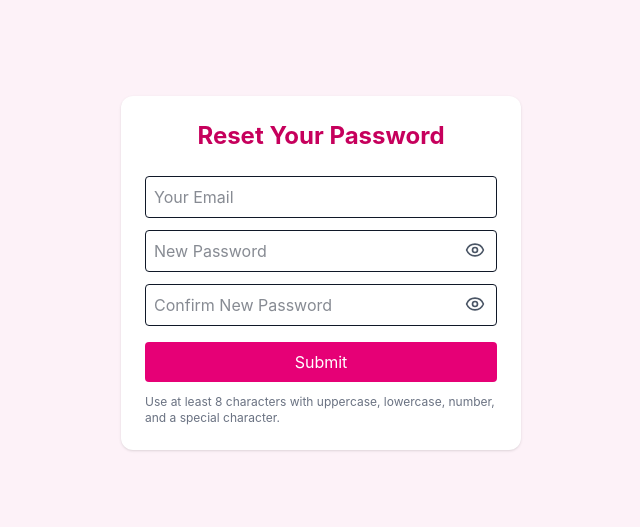
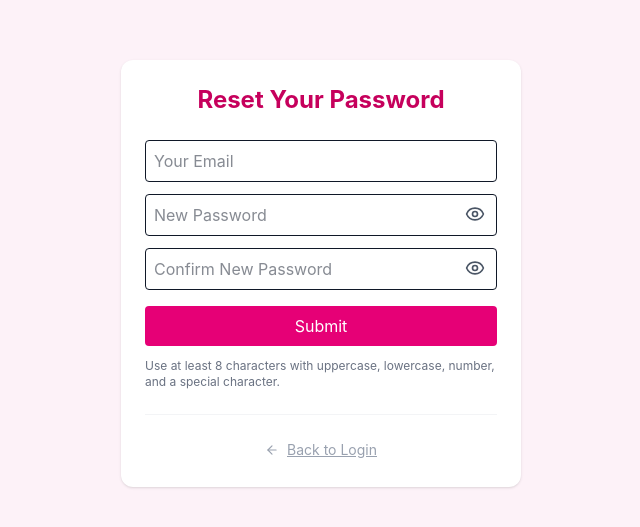
Before and after one commit to Shaik-Maheer/beauty, a React (Vite) app in the folder stylistar/: page /reset-password/1 in a window 1280 px wide. Shown: the part 127-654 px from the top of the page, without its empty margins (319-959 px from the left). Built offline with nearby package versions, Linux system fonts and the light colour scheme; no server answers.

Commit message:
added react-router-dom dependency

```diff
--- a/stylistar/src/pages/ResetPassword.jsx
+++ b/stylistar/src/pages/ResetPassword.jsx
@@ -100,10 +100,10 @@
 
 
 
-import { useParams, useNavigate } from "react-router-dom";
+import { useParams, useNavigate, Link } from "react-router-dom";
 import { useState } from "react";
 import api from "../utils/axiosInstance";
-import { Eye, EyeOff } from "lucide-react";
+import { Eye, EyeOff, ArrowLeft } from "lucide-react";
 
 const ResetPassword = () => {
   const { token } = useParams();
@@ -269,6 +269,16 @@ const ResetPassword = () => {
         <p className="text-xs text-gray-500 mt-3">
           Use at least 8 characters with uppercase, lowercase, number, and a special character.
         </p>
+
+        <div className="mt-6 text-center border-t border-gray-100 pt-6">
+          <Link
+            to="/login"
+            className="inline-flex items-center gap-2 text-sm text-gray-400 underline hover:text-pink-600 transition-colors cursor-pointer"
+          >
+            <ArrowLeft size={14} />
+            Back to Login
+          </Link>
+        </div>
       </form>
     </div>
   );
```
Also changed, not shown: 1 other file (tests, documents, lock files or other folders).
